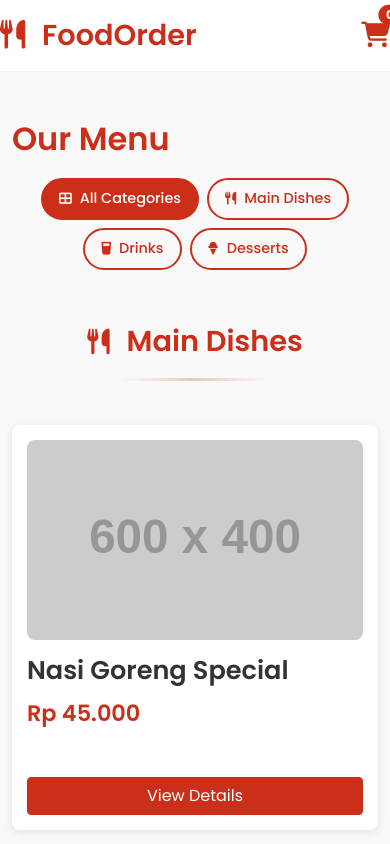
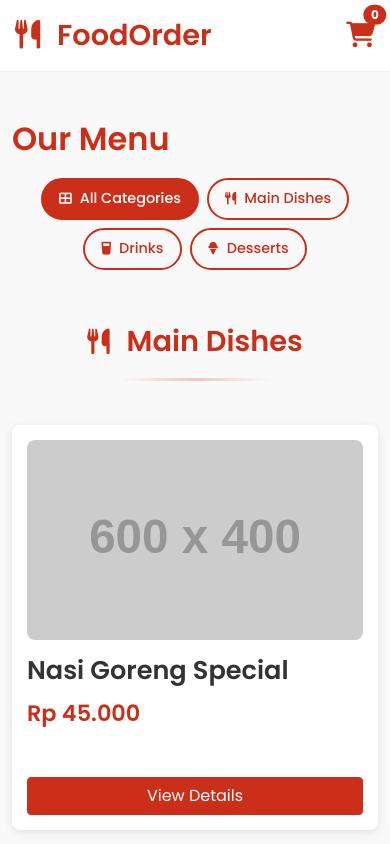
Before and after one commit to dbmkembangan/menu-book, a plain HTML site: page index.html in a window 390 px wide. Shown: the top 844 px of the page. Drawn offline with nearby package versions, Linux system fonts and the light colour scheme; placeholder pictures from the web are drawn by us.

Commit message:
Update styles.css

```diff
--- a/css/styles.css
+++ b/css/styles.css
@@ -25,7 +25,7 @@ body {
     left: 0;
     right: 0;
     z-index: 1000;
-    padding: 20px 40px;
+    padding: 20px;
     background-color: rgba(255, 255, 255, 0.95);
     backdrop-filter: blur(10px);
     -webkit-backdrop-filter: blur(10px);
@@ -202,7 +202,7 @@ body {
     }
 
     .header {
-        padding: 15px 0;
+        padding: 15px;
     }
 
     .logo {
```
